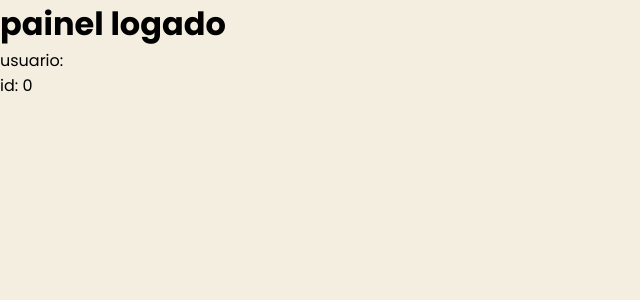
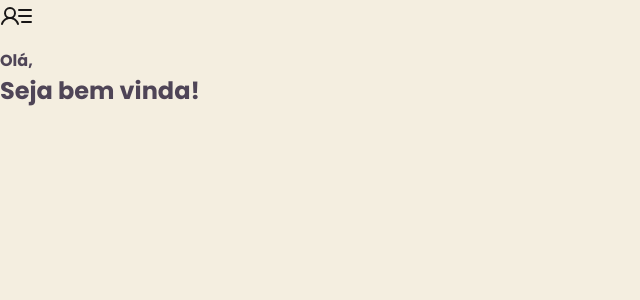
Before and after one commit to yureribeiro/front.agendamento, a Next.js app: page /painel in a window 1280 px wide. Shown: the top 300 px of the page, without its empty margins (0-640 px from the left). Built offline with nearby package versions, Linux system fonts and the light colour scheme.

Commit message:
create components, nav, perfil, and page: painel

```diff
--- a/src/app/painel/page.jsx
+++ b/src/app/painel/page.jsx
@@ -1,13 +1,11 @@
-'use client'
-import { useUserContext } from "@/context"
+import Perfil from "@/components/perfilUser/parfil"
+import Nav from "@/components/nav/nav"
+
 export default function PainelPage() {
-  const { userName, userId } = useUserContext()
-
   return (
     <div>
-      <h1>painel logado</h1>
-      <p>usuario: {userName}</p>
-      <p>id: {userId}</p>
+      <Nav />
+      <Perfil />
     </div>
   )
 }
--- /dev/null
+++ b/src/components/nav/nav.jsx
@@ -0,0 +1,35 @@
+'use client'
+import { useState } from "react"
+import { useUserContext } from "@/context"
+import Link from "next/link"
+import Image from "next/image"
+
+import styles from './nav.module.css'
+import menuIcon from '../../../public/user-list.svg'
+
+const Nav = () => {
+  const { userName } = useUserContext()
+  const [showmenu, setShowMenu] = useState(false)
+
+  const toggleMenu = () => {
+    setShowMenu(!showmenu)
+  }
+
+  return (
+    <>
+      <button className={styles.menu} onClick={toggleMenu}>
+        <Image src={menuIcon} />
+      </button>
+      {showmenu && (
+        <nav className={styles.nav}>
+          <h3 className={styles.name}>{userName || 'Menu'}</h3>
+          <Link className={styles.link} href="/cliente">Agendar</Link>
+          <Link className={styles.link} href="/config">Configurações</Link>
+        </nav>
+      )
+      }
+    </>
+  )
+}
+
+export default Nav
--- /dev/null
+++ b/src/components/nav/nav.module.css
@@ -0,0 +1,39 @@
+.menu {
+  background-color: transparent;
+  border: none;
+  cursor: pointer;
+  display: flex;
+  justify-content: flex-start;
+  margin-bottom: 1rem;
+}
+
+.nav {
+  background-color: #F4EEE0;
+  position: absolute;
+  width: 45%;
+  height: 50%;
+  top: 8%;
+  display: flex;
+  flex-direction: column;
+  gap: 1rem;
+  padding: 1rem;
+  overflow: hidden;
+  border-radius: .5rem;
+  box-shadow: .1rem .1rem .8rem #00000073;
+}
+
+.name {
+  color: #393646;
+  margin-bottom: 1rem;
+  width: 100%;
+  overflow: hidden;
+}
+
+.link {
+  text-decoration: none;
+  color: #4F4557;
+  font-weight: bold;
+  transition: .4s;
+} .link:hover {
+  color: #393646;
+}
--- /dev/null
+++ b/src/components/perfilUser/parfil.jsx
@@ -0,0 +1,14 @@
+'use client'
+import { useUserContext } from "@/context"
+import styles from './perfil.module.css'
+
+export default function Perfil() {
+  const { userName } = useUserContext()
+
+  return (
+    <section className={styles.container}>
+      <p className={styles.text}>Olá, <span className={styles.name}>{userName}</span></p>
+      <h1 className={styles.text}>Seja bem vinda!</h1>
+    </section>
+  )
+}
--- /dev/null
+++ b/src/components/perfilUser/perfil.module.css
@@ -0,0 +1,13 @@
+.container {
+  width: 100%;
+  margin-bottom: 1rem;
+}
+
+.text {
+  color: #4F4557;
+  font-weight: bold;
+}
+
+.name {
+  color: #393646;
+}
```
Also changed, not shown: public/user-list.svg (added).
